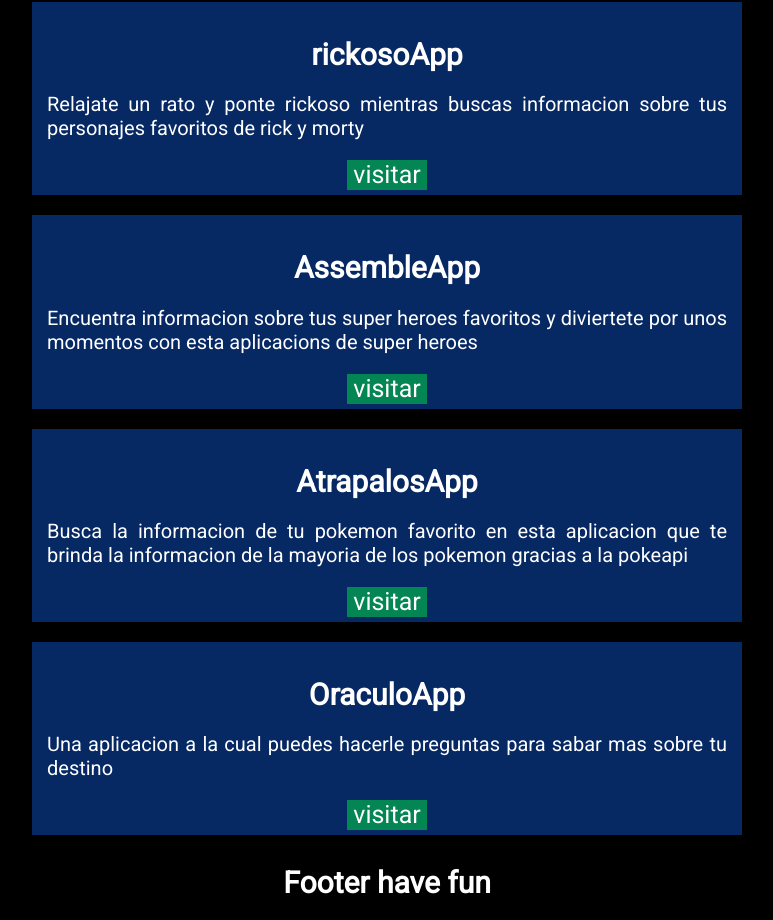
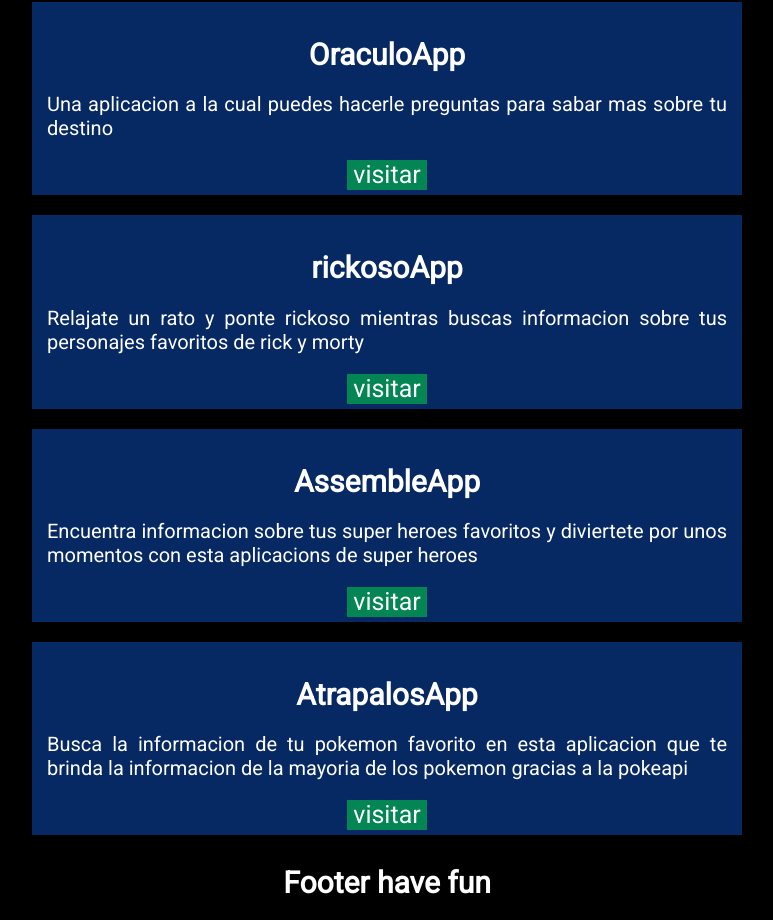
Before and after one commit to SteveBartmoss/steveapp, a React (Create React App) app: page /havefun in a window 1280 px wide. Shown: the part 976-1896 px from the top of the page, without its empty margins (253-1026 px from the left). Built offline with nearby package versions, Linux system fonts and the light colour scheme.

Commit message:
move to the top a oracle app card

```diff
--- a/src/HaveFun/FunHome.jsx
+++ b/src/HaveFun/FunHome.jsx
@@ -18,6 +18,15 @@ function FunHome() {
                         solo ingresa las palabras busca tus gifs favoritos</p>
                     <div className="button-havefun">
                         <a className="a-card" href="havefun/gifapp">visitar</a>
+                    </div>
+                </div>
+
+                <div className="card-havefun">
+                    <h1 className="h1-havefun">OraculoApp</h1>
+                    <p className="p-card">Una aplicacion a la cual puedes hacerle preguntas
+                    para sabar mas sobre tu destino</p>
+                    <div className="button-havefun">
+                        <a className="a-card" href="havefun/yesornotapp">visitar</a>
                     </div>
                 </div>
 
@@ -48,15 +57,6 @@ function FunHome() {
                     </div>
                 </div>
 
-                <div className="card-havefun">
-                    <h1 className="h1-havefun">OraculoApp</h1>
-                    <p className="p-card">Una aplicacion a la cual puedes hacerle preguntas
-                    para sabar mas sobre tu destino</p>
-                    <div className="button-havefun">
-                        <a className="a-card" href="havefun/yesornotapp">visitar</a>
-                    </div>
-                </div>
-
             </div>
 
             <div>
```
